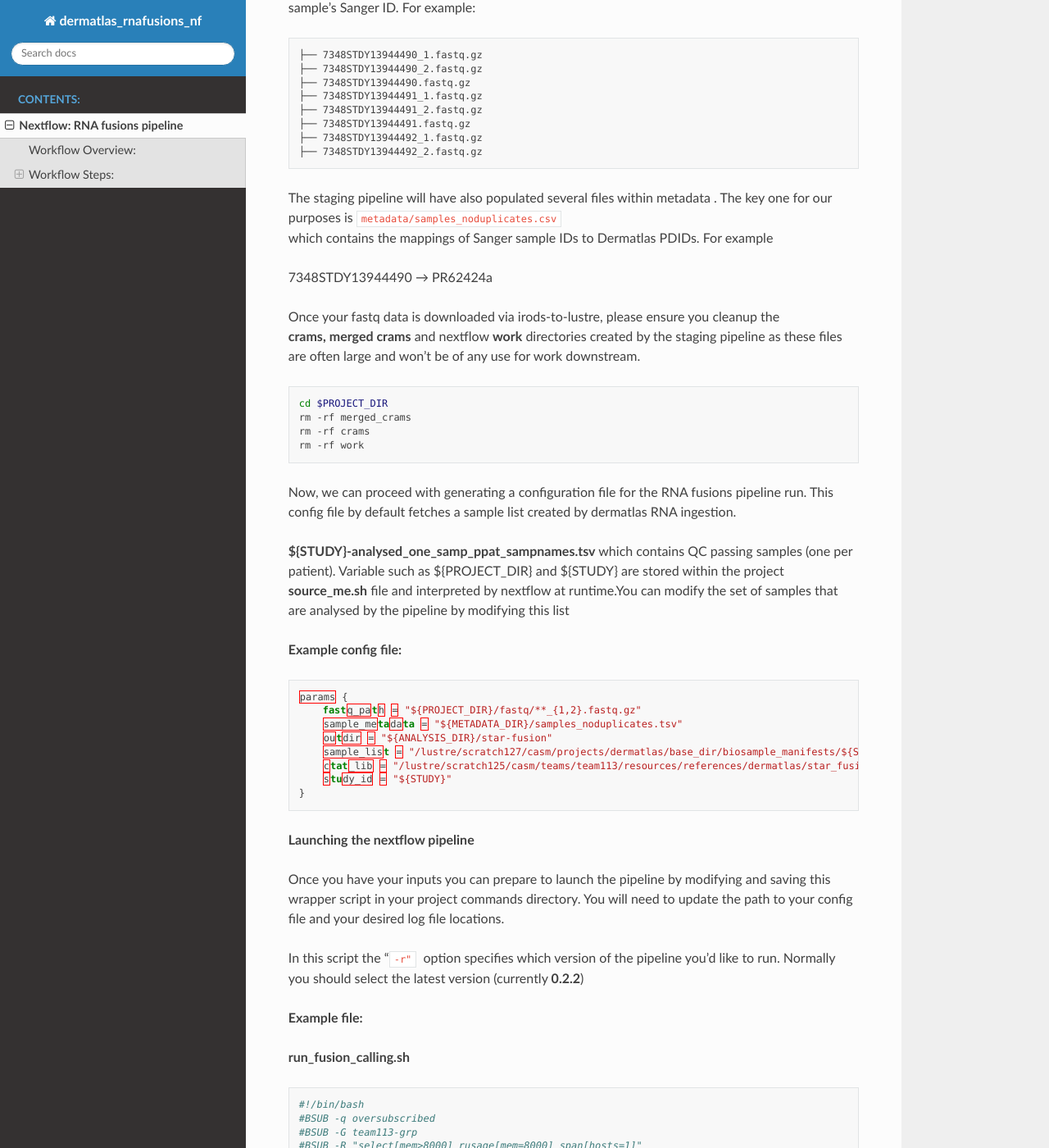
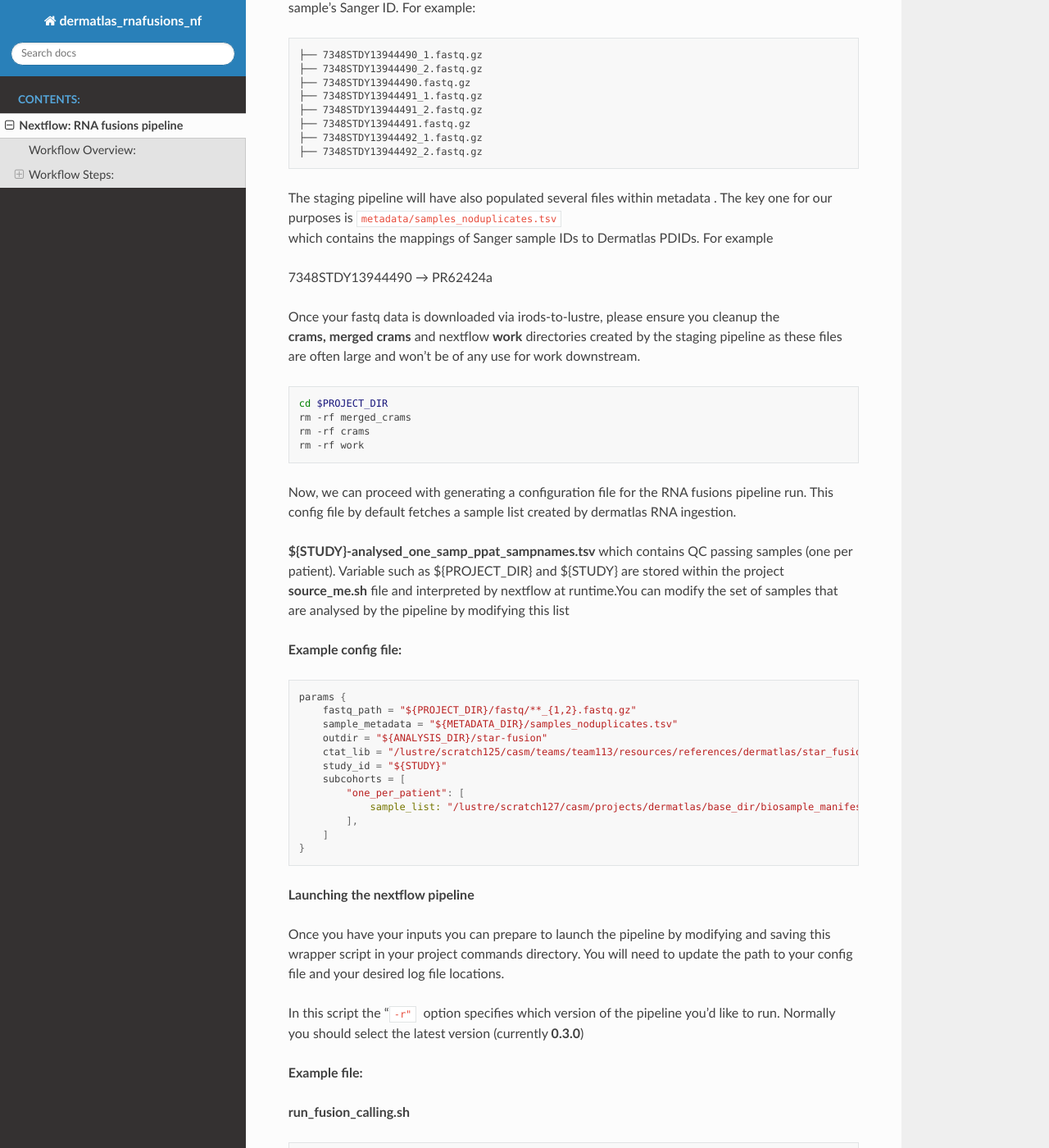
Before and after one commit to team113sanger/dermatlas_rnafusions_nf, a Sphinx documentation site: the page built from docs/source/user_docs/rna_fusions_pipeline.md, in a window 1280 px wide and 1400 px high, scrolled down 907 px. Shown: the whole window at 82% size. Built offline with Sphinx 7.4.7 and the Read the Docs theme 3.1.0, drawn with Linux system fonts in a browser that asks for light colours.

````diff
--- a/docs/source/user_docs/rna_fusions_pipeline.md
+++ b/docs/source/user_docs/rna_fusions_pipeline.md
@@ -38,7 +38,7 @@ If you follow along the steps detailed in [Dermatlas analysis setup (v1.0.0)#St
 ├── 7348STDY13944492_2.fastq.gz
 ```
 
-The staging pipeline will have also populated several files within metadata . The key one for our purposes is `metadata/samples_noduplicates.csv`
+The staging pipeline will have also populated several files within metadata . The key one for our purposes is `metadata/samples_noduplicates.tsv`
 which contains the mappings of Sanger sample IDs to Dermatlas PDIDs. For example
 
 7348STDY13944490 → PR62424a
@@ -58,14 +58,18 @@ Now, we can proceed with generating a configuration file for the RNA fusions pip
 
 **Example config file:**
 
-```json
+```groovy
 params {
     fastq_path = "${PROJECT_DIR}/fastq/**_{1,2}.fastq.gz"
     sample_metadata = "${METADATA_DIR}/samples_noduplicates.tsv"
     outdir = "${ANALYSIS_DIR}/star-fusion"
-    sample_list = "/lustre/scratch127/casm/projects/dermatlas/base_dir/biosample_manifests/${STUDY}-analysed_one_samp_ppat_sampnames.tsv"
     ctat_lib = "/lustre/scratch125/casm/teams/team113/resources/references/dermatlas/star_fusion/GRCh38_gencode_v37_CTAT_lib_Mar012021.plug-n-play/ctat_genome_lib_build_dir"
     study_id = "${STUDY}"
+    subcohorts = [
+        "one_per_patient": [
+            sample_list: "/lustre/scratch127/casm/projects/dermatlas/base_dir/biosample_manifests/${STUDY}-analysed_one_samp_ppat_sampnames.tsv"
+        ],
+    ]
 }
 
 ```
@@ -74,7 +78,7 @@ params {
 
 Once you have your inputs you can prepare to launch the pipeline by modifying and saving this wrapper script in your project commands directory. You will need to update the path to your config file and your desired log file locations.
 
-In this script the "`-r"`  option specifies which version of the pipeline you'd like to run. Normally you should select the latest version (currently **0.2.2**)
+In this script the "`-r"`  option specifies which version of the pipeline you'd like to run. Normally you should select the latest version (currently **0.3.0**)
 
 **Example file:**
 
@@ -102,7 +106,7 @@ nextflow pull "https://github.com/team113sanger/dermatlas_rnafusions_nf"
 nextflow run "https://github.com/team113sanger/dermatlas_rnafusions_nf" \
 -resume \
 -c "${CONFIG}" \
--r 0.2.2 \
+-r 0.3.0 \
 -profile farm22
 ```
 
````
Also changed, not shown: README.md (+28 -24 lines), 1 other file.
